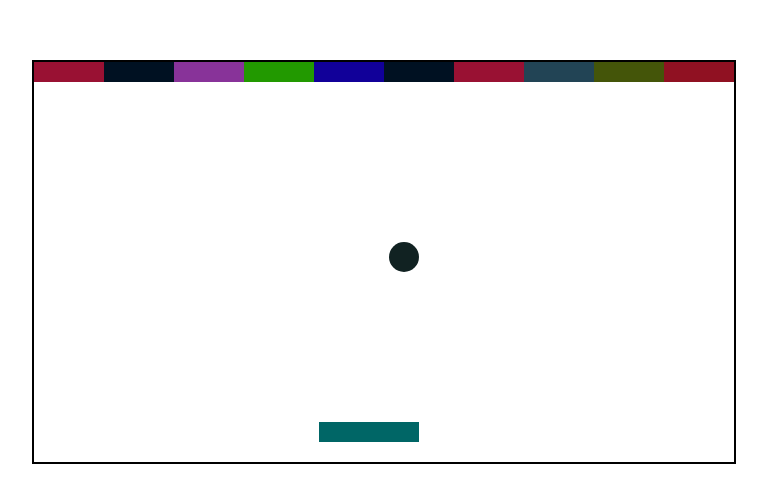
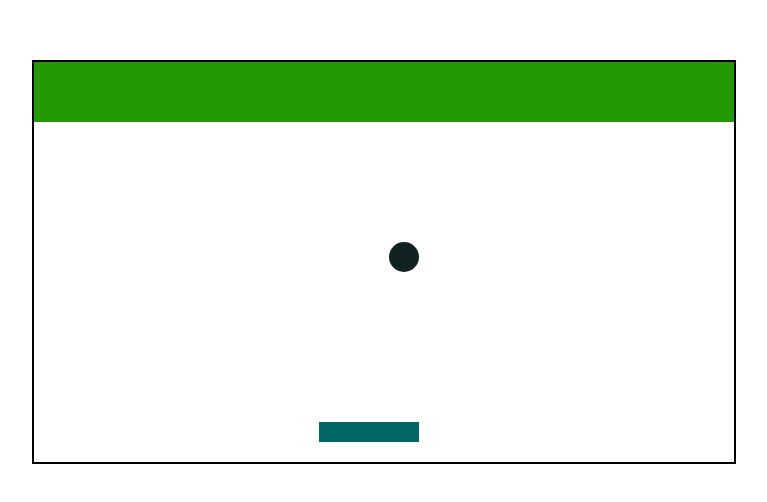
Before and after one commit to jjunio01/breakout, a plain HTML site: page public_html/index.html in a window 1280 px wide. Shown: the part 138-640 px from the top of the page, without its empty margins (256-1023 px from the left). Drawn offline with Linux system fonts and the light colour scheme.

Commit message:
Alteração na criação dos blocos (Utilizando classe e css)

```diff
--- a/public_html/css/elementos.css
+++ b/public_html/css/elementos.css
@@ -34,83 +34,27 @@ and open the template in the editor.
     position: absolute;
 }
 
-#bloco11{
+.bloco{
     width: 70px;
     height: 20px;
-    background: #991133;
+    background: #229900;
     top:0%;
     right: 90%;
     position: absolute;
 }
-#bloco12{
-    width: 70px;
-    height: 20px;
-    background: #001122;
-    top:0%;
-    right: 80%;
-    position: absolute;
-}
-#bloco13{
-    width: 70px;
-    height: 20px;
-    background: #883399;
-    top:0%;
-    right: 70%;
-    position: absolute;
-}
-#bloco14{
+.bloco2{
     width: 70px;
     height: 20px;
     background: #229900;
-    top:0%;
-    right: 60%;
+    top:5%;
+    right: 90%;
     position: absolute;
 }
-#bloco15{
+.bloco3{
     width: 70px;
     height: 20px;
-    background: #110099;
-    top:0%;
-    right: 50%;
+    background: #229900;
+    top:10%;
+    right: 90%;
     position: absolute;
 }
-#bloco16{
-    width: 70px;
-    height: 20px;
-    background: #001122;
-    top:0%;
-    right: 40%;
-    position: absolute;
-}
-#bloco17{
-    width: 70px;
-    height: 20px;
-    background: #991133;
-    top:0%;
-    right: 30%;
-    position: absolute;
-}
-#bloco18{
-    width: 70px;
-    height: 20px;
-    background: #224455;
-    top:0%;
-    right: 20%;
-    position: absolute;
-}
-#bloco19{
-    width: 70px;
-    height: 20px;
-    background: #445509;
-    top:0%;
-    right: 10%;
-    position: absolute;
-}
-#bloco110{
-    width: 70px;
-    height: 20px;
-    background: #901122;
-    top:0%;
-    right: 0%;
-    position: absolute;
-}
--- a/public_html/index.html
+++ b/public_html/index.html
@@ -17,6 +17,44 @@ and open the template in the editor.
             $(function () {
                 $("#plataforma").draggable({axis: 'x', containment: '#container'});
             });
+            $(function () {
+                $('#bloco11').css("right", "90%");
+                $('#bloco12').css("right", "80%");
+                $('#bloco13').css("right", "70%");
+                $('#bloco14').css("right", "60%");
+                $('#bloco15').css("right", "50%");
+                $('#bloco16').css("right", "40%");
+                $('#bloco17').css("right", "30%");
+                $('#bloco18').css("right", "20%");
+                $('#bloco19').css("right", "10%");
+                $('#bloco110').css("right", "0%");
+            });
+            $(function () {
+                $('#bloco21').css("right", "90%");
+                $('#bloco22').css("right", "80%");
+                $('#bloco23').css("right", "70%");
+                $('#bloco24').css("right", "60%");
+                $('#bloco25').css("right", "50%");
+                $('#bloco26').css("right", "40%");
+                $('#bloco27').css("right", "30%");
+                $('#bloco28').css("right", "20%");
+                $('#bloco29').css("right", "10%");
+                $('#bloco210').css("right", "0%");
+            });
+            $(function () {
+                $('#bloco31').css("right", "90%");
+                $('#bloco32').css("right", "80%");
+                $('#bloco33').css("right", "70%");
+                $('#bloco34').css("right", "60%");
+                $('#bloco35').css("right", "50%");
+                $('#bloco36').css("right", "40%");
+                $('#bloco37').css("right", "30%");
+                $('#bloco38').css("right", "20%");
+                $('#bloco39').css("right", "10%");
+                $('#bloco310').css("right", "0%");
+            });
+
+
         </script>
     </head>
     <body>
@@ -25,40 +63,40 @@ and open the template in the editor.
             <div id="bola">  </div>
             <table>
                 <tr>
-                    <td><div id="bloco11"> </div> </td>
-                    <td><div id="bloco12"> </div> </td>
-                    <td><div id="bloco13"> </div> </td>
-                    <td><div id="bloco14"> </div> </td>
-                    <td><div id="bloco15"> </div> </td>
-                    <td><div id="bloco16"> </div> </td>
-                    <td><div id="bloco17"> </div> </td>
-                    <td><div id="bloco18"> </div> </td>
-                    <td><div id="bloco19"> </div> </td>
-                    <td><div id="bloco110"> </div> </td>
+                    <td><div class="bloco" id="bloco11"> </div> </td>
+                    <td><div class="bloco"  id="bloco12"> </div> </td>
+                    <td><div class="bloco" id="bloco13"> </div> </td>
+                    <td><div class="bloco" id="bloco14"> </div> </td>
+                    <td><div class="bloco" id="bloco15"> </div> </td>
+                    <td><div class="bloco" id="bloco16"> </div> </td>
+                    <td><div class="bloco" id="bloco17"> </div> </td>
+                    <td><div class="bloco" id="bloco18"> </div> </td>
+                    <td><div class="bloco" id="bloco19"> </div> </td>
+                    <td><div class="bloco" id="bloco110"> </div> </td>
                 </tr>
                 <tr>
-                    <td><div id="bloco21"> </div> </td>
-                    <td><div id="bloco22"> </div> </td>
-                    <td><div id="bloco23"> </div> </td>
-                    <td><div id="bloco24"> </div> </td>
-                    <td><div id="bloco25"> </div> </td>
-                    <td><div id="bloco26"> </div> </td>
-                    <td><div id="bloco27"> </div> </td>
-                    <td><div id="bloco28"> </div> </td>
-                    <td><div id="bloco29"> </div> </td>
-                    <td><div id="bloco210"> </div> </td>
+                    <td><div class="bloco2" id="bloco21"> </div> </td>
+                    <td><div class="bloco2" id="bloco22"> </div> </td>
+                    <td><div class="bloco2" id="bloco23"> </div> </td>
+                    <td><div class="bloco2" id="bloco24"> </div> </td>
+                    <td><div class="bloco2" id="bloco25"> </div> </td>
+                    <td><div class="bloco2" id="bloco26"> </div> </td>
+                    <td><div class="bloco2" id="bloco27"> </div> </td>
+                    <td><div class="bloco2" id="bloco28"> </div> </td>
+                    <td><div class="bloco2" id="bloco29"> </div> </td>
+                    <td><div class="bloco2" id="bloco210"> </div> </td>
                 </tr>
                 <tr>
-                    <td><div id="bloco31"> </div> </td>
-                    <td><div id="bloco32"> </div> </td>
-                    <td><div id="bloco33"> </div> </td>
-                    <td><div id="bloco34"> </div> </td>
-                    <td><div id="bloco35"> </div> </td>
-                    <td><div id="bloco36"> </div> </td>
-                    <td><div id="bloco37"> </div> </td>
-                    <td><div id="bloco38"> </div> </td>
-                    <td><div id="bloco39"> </div> </td>
-                    <td><div id="bloco310"> </div> </td>
+                    <td><div class="bloco3" id="bloco31"> </div> </td>
+                    <td><div class="bloco3" id="bloco32"> </div> </td>
+                    <td><div class="bloco3" id="bloco33"> </div> </td>
+                    <td><div class="bloco3" id="bloco34"> </div> </td>
+                    <td><div class="bloco3" id="bloco35"> </div> </td>
+                    <td><div class="bloco3" id="bloco36"> </div> </td>
+                    <td><div class="bloco3" id="bloco37"> </div> </td>
+                    <td><div class="bloco3" id="bloco38"> </div> </td>
+                    <td><div class="bloco3" id="bloco39"> </div> </td>
+                    <td><div class="bloco3" id="bloco310"> </div> </td>
                 </tr>
             </table>
         </div>
```
